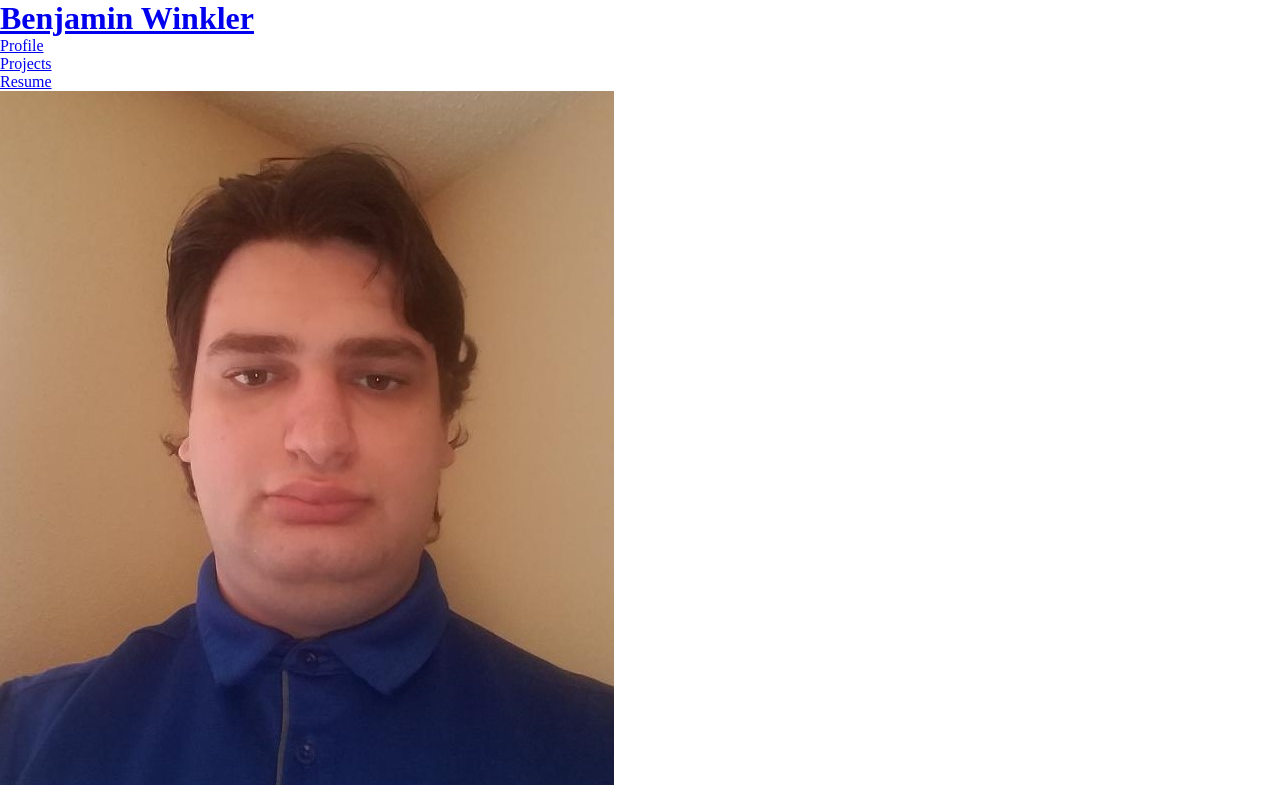
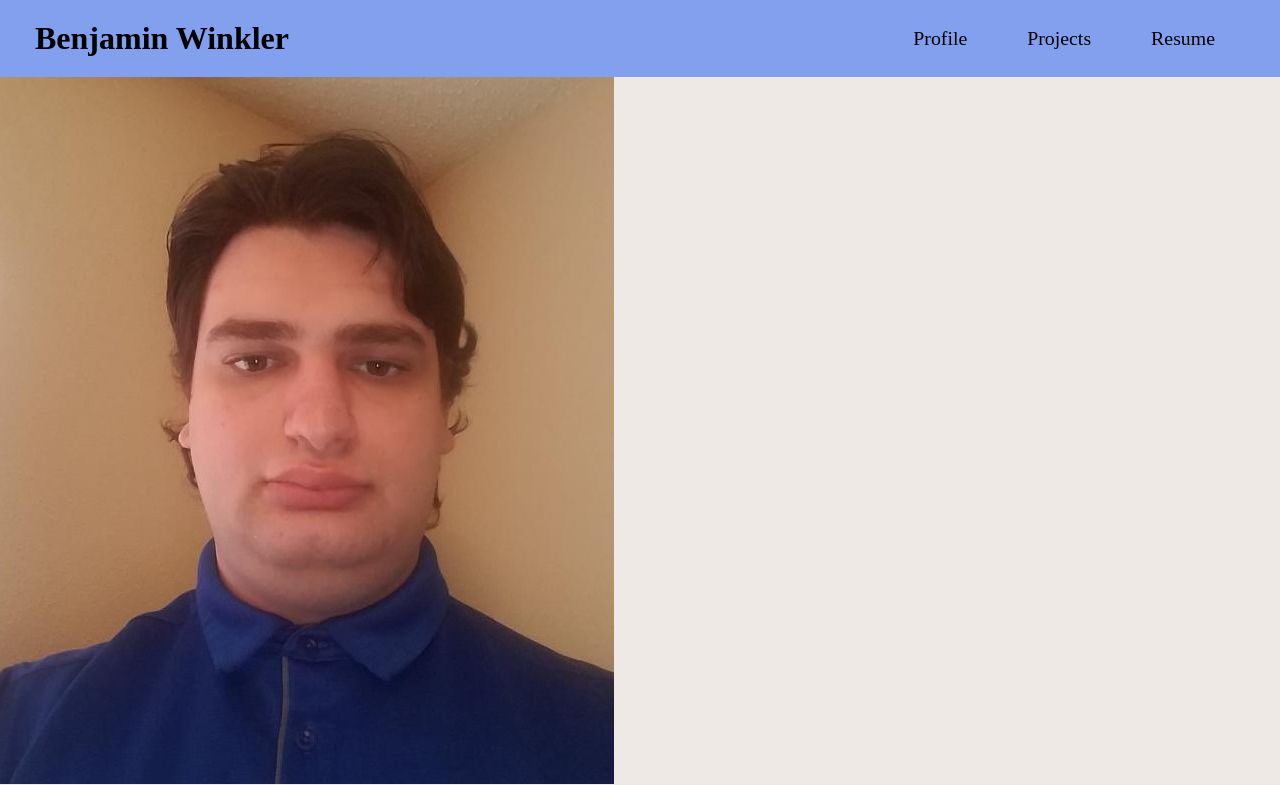
Before and after one commit to Winkler102/Portfolio, a plain HTML site: page index.html in a window 1280 px wide. Shown: the top 785 px of the page. Drawn offline with Linux system fonts and the light colour scheme.

Commit message:
Colored and styled header

```diff
--- a/assets/styles/style.css
+++ b/assets/styles/style.css
@@ -2,10 +2,60 @@
 * {
     padding: 0;
     margin: 0;
+    background-color: var(--primary-color);
+}
+
+* a {
+    text-decoration: none;
+}
+
+:root {
+    --primary-color: #eee9e5;
+    --secondary-color: #83a0ee;
+    --tertiary-color: #39a6b2;
+    --header-words: #000000;
 }
 /*PAGE WIDE STYLES END*/
 
 /*HEADER STYLES START*/
+header * {
+    background-color: var(--secondary-color);
+}
+
+header {
+    padding: 20px 35px;
+    display: flex;
+    justify-content: space-between;
+    flex-wrap: wrap;
+    position: -webkit-sticky;
+    position: sticky;
+    top: 0;
+    z-index: 9999;
+    background-color: var(--secondary-color);
+}
+
+header h1 a {
+    color: var(--header-words);
+}
+
+header nav {
+    margin: 7px 0;
+}
+header nav ul {
+    display: flex;
+    flex-wrap: wrap;
+    justify-content: space-between;
+    align-items: center;
+    list-style: none;
+}
+
+header nav ul li a {
+    color: var(--header-words);
+    padding: 10px 30px;
+    font-weight: lighter;
+    font-size: 1.55vw;
+}
+
 .dropdown-content {
     display: none;
 }
@@ -25,3 +75,4 @@
 .dropdown:hover .droplink {
     background-color: aqua;
 }
+/*HEADER STYLES END*/
```
Also changed, not shown: index.html (line endings or trailing spaces).
